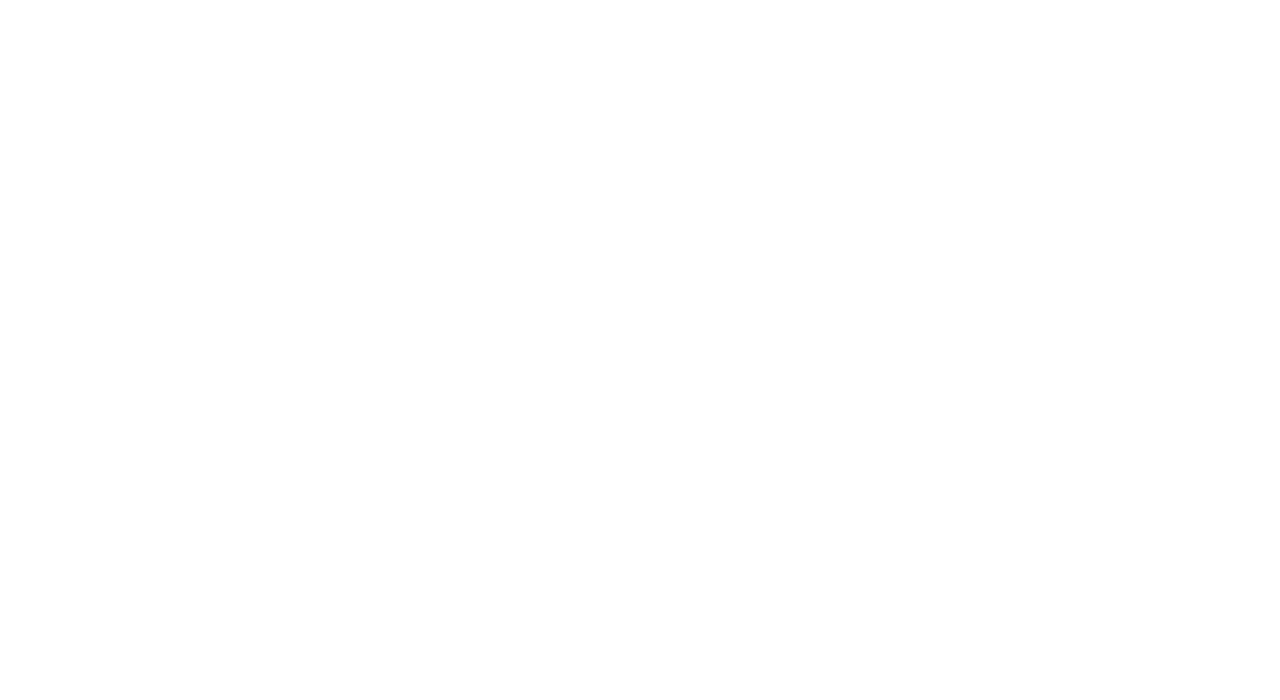
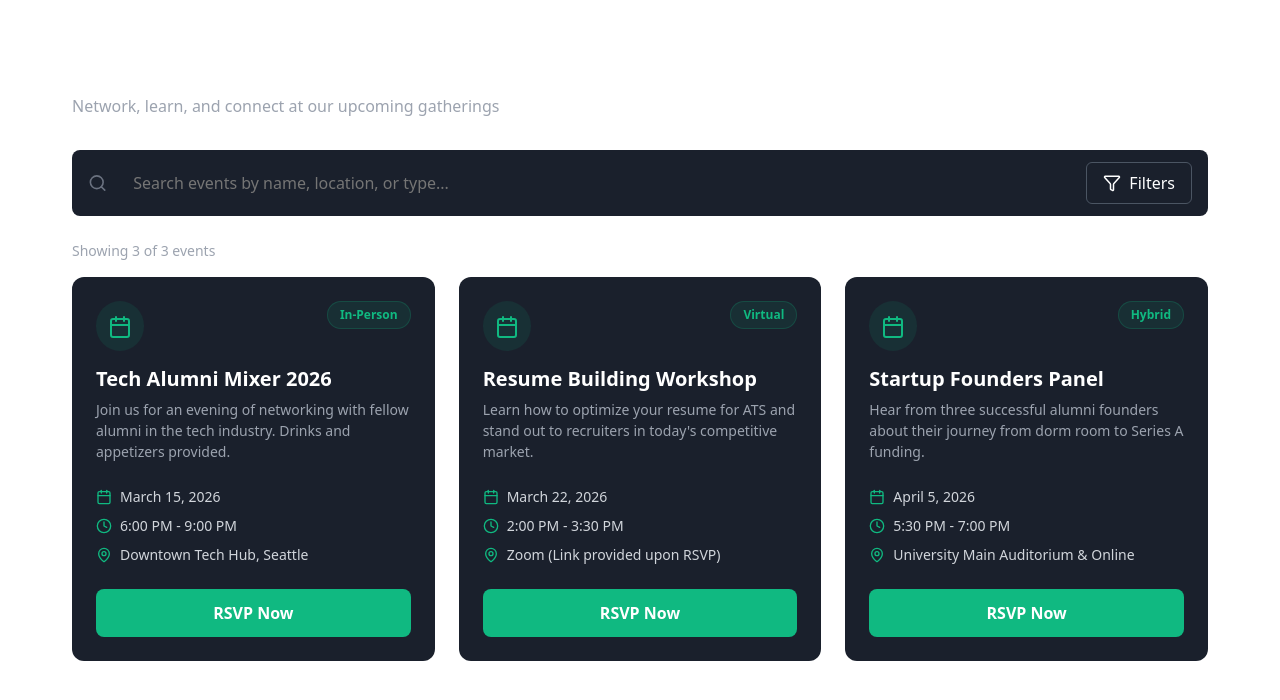
Before and after one commit to moonstruck2003/AlumniConnect, a React (Vite) app in the folder client/: page /events in a window 1280 px wide. Before the commit this address had no page. Shown: the top 700 px of the page. Built offline with nearby package versions, Linux system fonts and the light colour scheme; the HTML template or start-up script is replaced by a standard one.

Commit message:
eventpage

```diff
--- a/client/src/App.tsx
+++ b/client/src/App.tsx
@@ -10,7 +10,7 @@
 import './index.css';
 import { Toaster } from 'react-hot-toast';
 import Sessions from './views/Sessions';
-
+import Events from './views/Events';
 function App() {
   return (
     <>
@@ -23,18 +23,14 @@
         <Route path={'/signup'} element={<Signup />} />
 
         {/* Dashboard Routes with Layout */}
-        <Route
-          element={
-            <BaseLayout>
-              <Outlet />
-            </BaseLayout>
-          }
-        >
-          <Route path={'/dashboard'} element={<Dashboard />} />
-          <Route path={'/alumni'} element={<AlumniDirectory />} />
-          <Route path={'/about'} element={<About />} />
-          <Route path={'/sessions'} element={<Sessions />} />
-        </Route>
+       {/* Dashboard Routes with Layout */}
+<Route element={ <BaseLayout><Outlet /></BaseLayout> }>
+  <Route path={'/dashboard'} element={<Dashboard />} />
+  <Route path={'/alumni'} element={<AlumniDirectory />} />
+  <Route path={'/events'} element={<Events />} />  {/* <-- ADD THIS LINE */}
+  <Route path={'/about'} element={<About />} />
+  <Route path={'/sessions'} element={<Sessions />} />
+</Route>
       </Routes>
       <Toaster
         position="top-center"
--- a/client/src/components/Navbar.tsx
+++ b/client/src/components/Navbar.tsx
@@ -49,7 +49,7 @@
                     <Link to="/alumni" className={`nav-item ${activeItem === 'Alumni Directory' ? 'active' : ''}`}><Users size={18} /> Alumni Directory</Link>
                     <a href="#" className={`nav-item ${activeItem === 'Mentorship' ? 'active' : ''}`}><BookOpen size={18} /> Mentorship</a>
                     <a href="#" className={`nav-item ${activeItem === 'Jobs & Internships' ? 'active' : ''}`}><Briefcase size={18} /> Jobs & Internships</a>
-                    <a href="#" className={`nav-item ${activeItem === 'Events' ? 'active' : ''}`}><Calendar size={18} /> Events</a>
+                    <Link to="/events" className={`nav-item ${activeItem === 'Events' ? 'active' : ''}`}><Calendar size={18} /> Events</Link>
                     <Link to="/about" className={`nav-item ${activeItem === 'About Us' ? 'active' : ''}`}><Info size={18} /> About Us</Link>
                 </div>
 
--- /dev/null
+++ b/client/src/views/Events.css
@@ -0,0 +1,161 @@
+.events-page-container {
+  padding: 2rem;
+  color: #ffffff;
+  max-width: 1200px;
+  margin: 0 auto;
+}
+
+.page-header {
+  margin-bottom: 2rem;
+}
+
+.page-title {
+  font-size: 2rem;
+  font-weight: 800;
+  margin-bottom: 0.5rem;
+}
+
+.page-subtitle {
+  color: #9ca3af;
+  font-size: 1rem;
+}
+
+.search-filter-container {
+  display: flex;
+  gap: 1rem;
+  background-color: #1a202c;
+  padding: 0.75rem 1rem;
+  border-radius: 0.5rem;
+  margin-bottom: 1.5rem;
+  align-items: center;
+}
+
+.search-box {
+  display: flex;
+  align-items: center;
+  flex: 1;
+  gap: 0.75rem;
+}
+
+.search-icon {
+  color: #6b7280;
+}
+
+.search-box input {
+  background: transparent;
+  border: none;
+  color: white;
+  width: 100%;
+  font-size: 1rem;
+  outline: none;
+}
+
+.filter-btn {
+  display: flex;
+  align-items: center;
+  gap: 0.5rem;
+  background-color: transparent;
+  border: 1px solid #4b5563;
+  color: white;
+  padding: 0.5rem 1rem;
+  border-radius: 0.375rem;
+  cursor: pointer;
+  transition: background 0.2s;
+}
+
+.filter-btn:hover {
+  background-color: #374151;
+}
+
+.results-text {
+  color: #9ca3af;
+  font-size: 0.875rem;
+  margin-bottom: 1rem;
+}
+
+.events-grid {
+  display: grid;
+  grid-template-columns: repeat(auto-fill, minmax(320px, 1fr));
+  gap: 1.5rem;
+}
+
+.event-card {
+  background-color: #1a202c;
+  border-radius: 0.75rem;
+  padding: 1.5rem;
+  display: flex;
+  flex-direction: column;
+}
+
+.card-header {
+  display: flex;
+  justify-content: space-between;
+  align-items: flex-start;
+  margin-bottom: 1rem;
+}
+
+.event-icon-wrapper {
+  background-color: rgba(16, 185, 129, 0.1);
+  padding: 0.75rem;
+  border-radius: 50%;
+}
+
+.event-badge {
+  background-color: rgba(16, 185, 129, 0.1);
+  color: #10b981;
+  padding: 0.25rem 0.75rem;
+  border-radius: 9999px;
+  font-size: 0.75rem;
+  font-weight: 600;
+  border: 1px solid rgba(16, 185, 129, 0.2);
+}
+
+.event-title {
+  font-size: 1.25rem;
+  font-weight: 700;
+  margin-bottom: 0.5rem;
+}
+
+.event-description {
+  color: #9ca3af;
+  font-size: 0.875rem;
+  margin-bottom: 1.5rem;
+  line-height: 1.5;
+  flex-grow: 1;
+}
+
+.event-details {
+  display: flex;
+  flex-direction: column;
+  gap: 0.5rem;
+  margin-bottom: 1.5rem;
+}
+
+.detail-row {
+  display: flex;
+  align-items: center;
+  gap: 0.5rem;
+  color: #d1d5db;
+  font-size: 0.875rem;
+}
+
+.detail-icon {
+  color: #10b981;
+}
+
+.rsvp-btn {
+  width: 100%;
+  background-color: #10b981;
+  color: white;
+  border: none;
+  padding: 0.75rem;
+  border-radius: 0.5rem;
+  font-weight: 600;
+  cursor: pointer;
+  transition: opacity 0.2s;
+  margin-top: auto;
+}
+
+.rsvp-btn:hover {
+  opacity: 0.9;
+}
--- /dev/null
+++ b/client/src/views/Events.tsx
@@ -0,0 +1,100 @@
+import { useState } from 'react';
+import { Search, Filter, Calendar, MapPin, Clock } from 'lucide-react';
+import './Events.css';
+
+// Dummy data for events
+const eventsData = [
+  {
+    id: 1,
+    title: 'Tech Alumni Mixer 2026',
+    type: 'In-Person',
+    date: 'March 15, 2026',
+    time: '6:00 PM - 9:00 PM',
+    location: 'Downtown Tech Hub, Seattle',
+    description: 'Join us for an evening of networking with fellow alumni in the tech industry. Drinks and appetizers provided.',
+  },
+  {
+    id: 2,
+    title: 'Resume Building Workshop',
+    type: 'Virtual',
+    date: 'March 22, 2026',
+    time: '2:00 PM - 3:30 PM',
+    location: 'Zoom (Link provided upon RSVP)',
+    description: 'Learn how to optimize your resume for ATS and stand out to recruiters in today\'s competitive market.',
+  },
+  {
+    id: 3,
+    title: 'Startup Founders Panel',
+    type: 'Hybrid',
+    date: 'April 5, 2026',
+    time: '5:30 PM - 7:00 PM',
+    location: 'University Main Auditorium & Online',
+    description: 'Hear from three successful alumni founders about their journey from dorm room to Series A funding.',
+  }
+];
+
+export default function Events() {
+  const [searchTerm, setSearchTerm] = useState('');
+
+  return (
+    <div className="events-page-container">
+      {/* Headers */}
+      <div className="page-header">
+        <h1 className="page-title">Upcoming Events</h1>
+        <p className="page-subtitle">Network, learn, and connect at our upcoming gatherings</p>
+      </div>
+
+      {/* search  er section*/}
+      <div className="search-filter-container">
+        <div className="search-box">
+          <Search size={20} className="search-icon" />
+          <input
+            type="text"
+            placeholder="Search events by name, location, or type..."
+            value={searchTerm}
+            onChange={(e) => setSearchTerm(e.target.value)}
+          />
+        </div>
+        <button className="filter-btn">
+          <Filter size={18} /> Filters
+        </button>
+      </div>
+
+      <p className="results-text">Showing {eventsData.length} of {eventsData.length} events</p>
+
+      {/* Events Grid */}
+      <div className="events-grid">
+        {eventsData.map((event) => (
+          <div key={event.id} className="event-card">
+            <div className="card-header">
+              <div className="event-icon-wrapper">
+                <Calendar size={24} color="#10b981" />
+              </div>
+              <span className="event-badge">{event.type}</span>
+            </div>
+
+            <h3 className="event-title">{event.title}</h3>
+            <p className="event-description">{event.description}</p>
+
+            <div className="event-details">
+              <div className="detail-row">
+                <Calendar size={16} className="detail-icon" />
+                <span>{event.date}</span>
+              </div>
+              <div className="detail-row">
+                <Clock size={16} className="detail-icon" />
+                <span>{event.time}</span>
+              </div>
+              <div className="detail-row">
+                <MapPin size={16} className="detail-icon" />
+                <span>{event.location}</span>
+              </div>
+            </div>
+
+            <button className="rsvp-btn">RSVP Now</button>
+          </div>
+        ))}
+      </div>
+    </div>
+  );
+}
```
